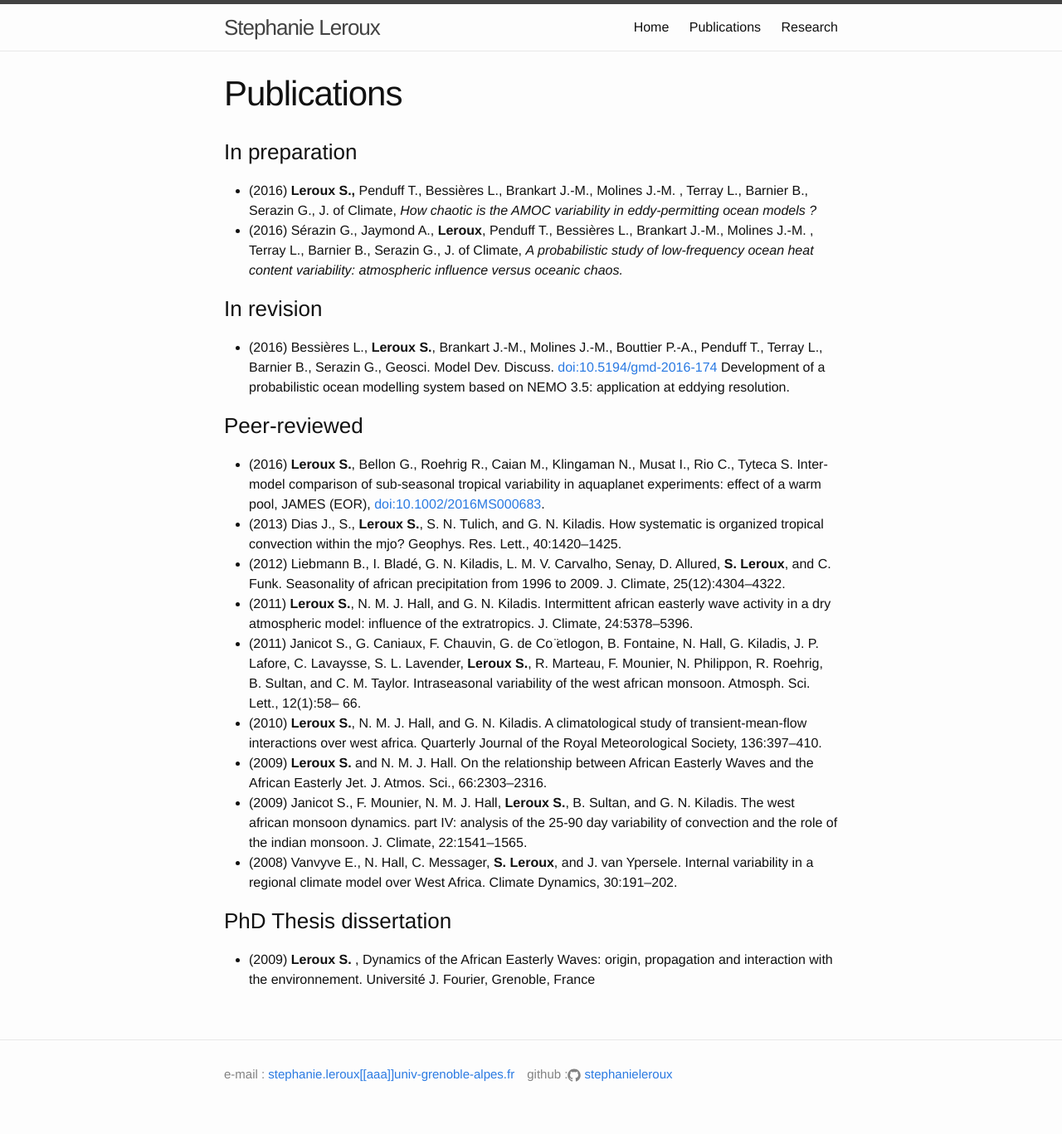
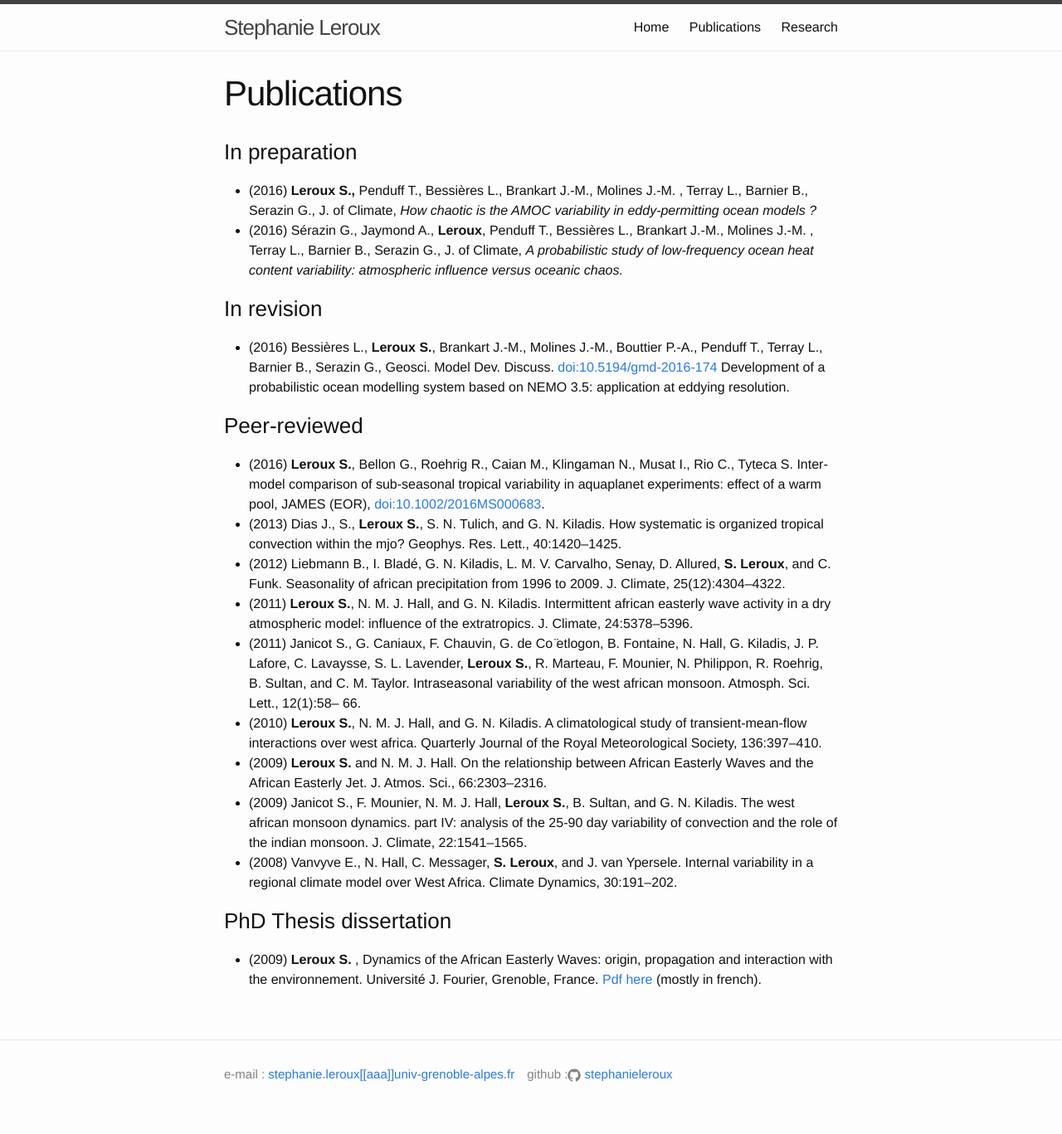
Before and after one commit to stephanieleroux/stephanieleroux.github.io, a Jekyll site: the page built from publications.md, in a window 1280 px wide. Shown: the whole page at 83% size. Built offline with Jekyll 4.4.1, drawn with Linux system fonts in a browser that asks for light colours.

Commit message:
Update publications.md

```diff
--- a/publications.md
+++ b/publications.md
@@ -27,4 +27,4 @@ permalink: /publications/
 
 ### PhD Thesis dissertation
 
-- (2009) **Leroux S.** , Dynamics of the African Easterly Waves: origin, propagation and interaction with the environnement.  Université J. Fourier, Grenoble, France
+- (2009) **Leroux S.** , Dynamics of the African Easterly Waves: origin, propagation and interaction with the environnement.  Université J. Fourier, Grenoble, France. [Pdf here](https://tel.archives-ouvertes.fr/tel-00434322/document)  (mostly in french).
```
